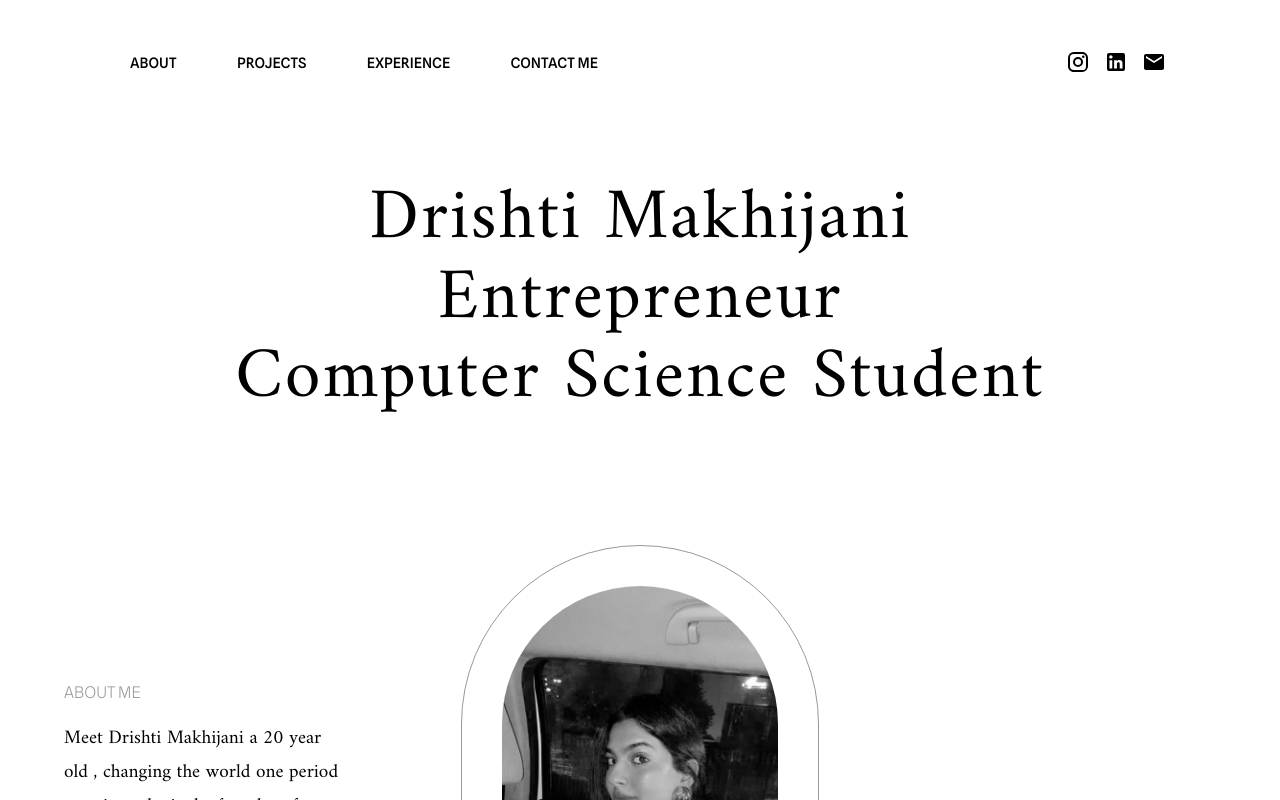
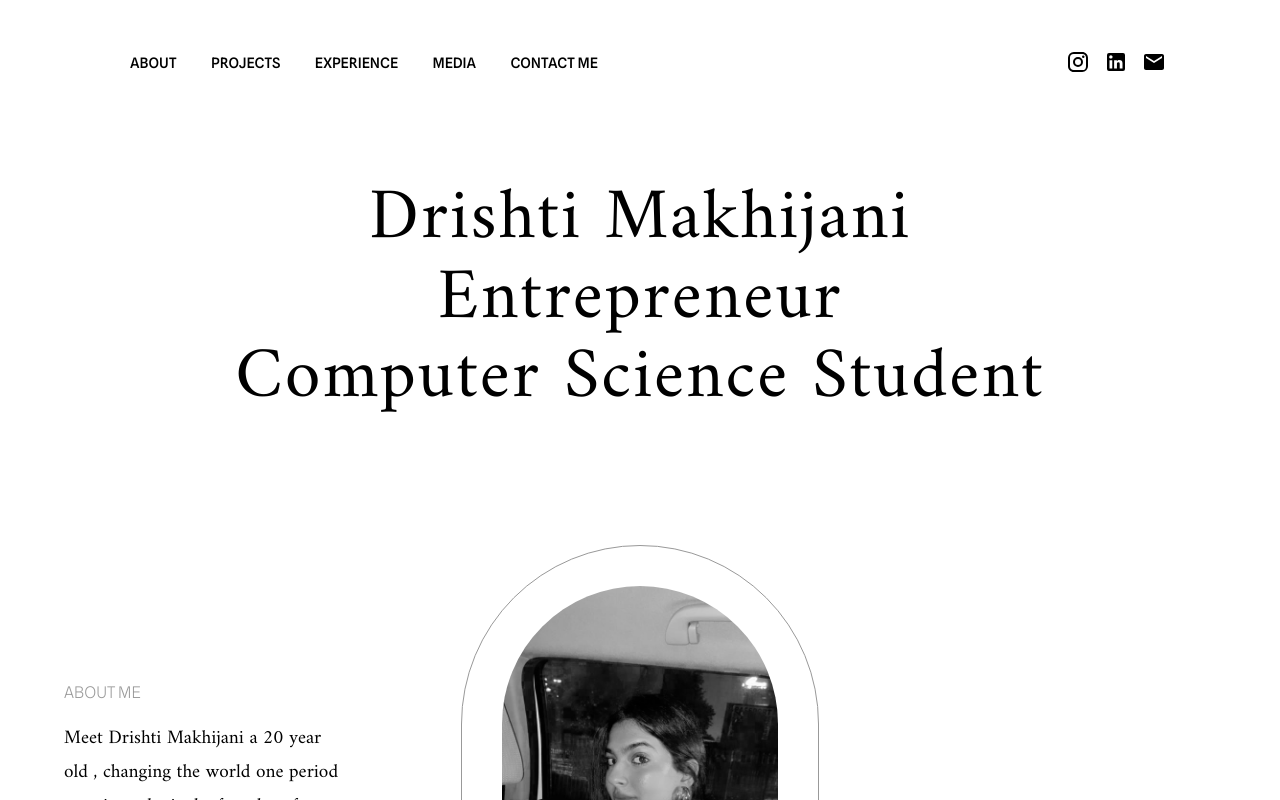
Before and after one commit to AVIVASHISHTA29/drishtiPortfolio2022, a Next.js app: page / in a window 1280 px wide. Shown: the top 800 px of the page. Built offline with nearby package versions, Linux system fonts and the light colour scheme.

Commit message:
media queries

```diff
--- a/component/Header/MobileViewList.js
+++ b/component/Header/MobileViewList.js
@@ -73,6 +73,22 @@ function MobileViewList() {
       </Link>
       <Link
         passHref={true}
+        href="/#media"
+        className={styles.headernav}
+        style={{
+          color: "#000",
+          opacity: 0.5,
+          display: "flex",
+          alignItems: "center",
+          textDecoration: "none",
+        }}
+      >
+        <ListItem>
+          <ListItemText primary="Media Coverage" />
+        </ListItem>
+      </Link>
+      <Link
+        passHref={true}
         href="/#contactme"
         className={styles.headernav}
         style={{
--- a/component/Header/index.js
+++ b/component/Header/index.js
@@ -41,6 +41,9 @@ function Header() {
             <Link href="/#achievments">
               <p className={styles.navLinks}>Experience</p>
             </Link>
+            <Link href="/#media">
+              <p className={styles.navLinks}>Media </p>
+            </Link>
             <Link href="/#contactme">
               <p className={styles.navLinks}>Contact Me</p>
             </Link>
--- a/component/MediaCoverage/index.js
+++ b/component/MediaCoverage/index.js
@@ -25,7 +25,7 @@ function MediaCoverage() {
   };
 
   return (
-    <div className={styles.container}>
+    <div className={styles.container} id="media">
       <h1
         style={{
           fontSize: "4rem",
```
